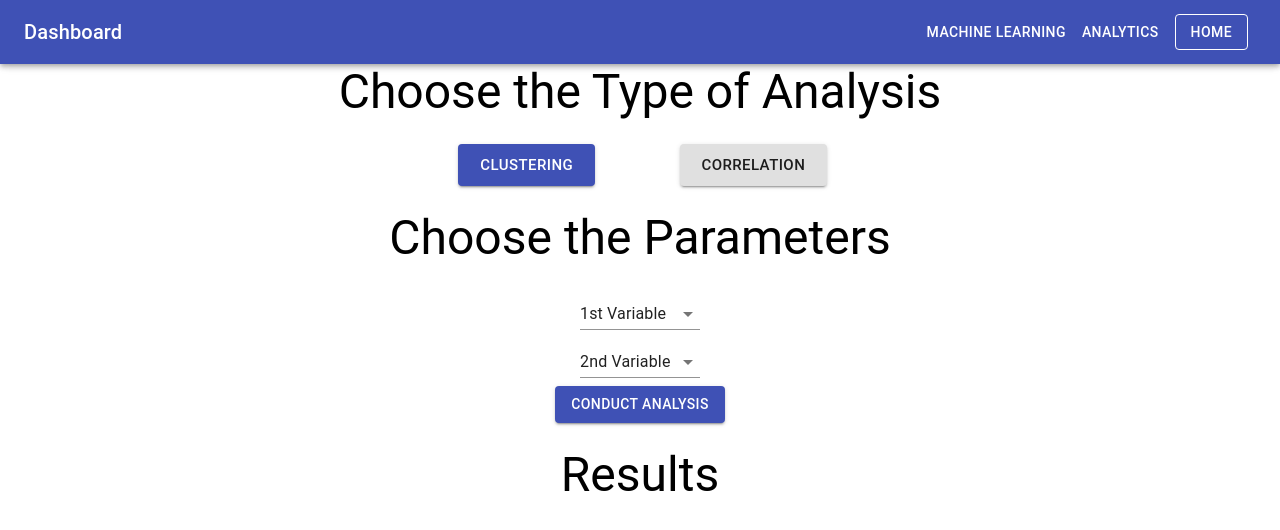
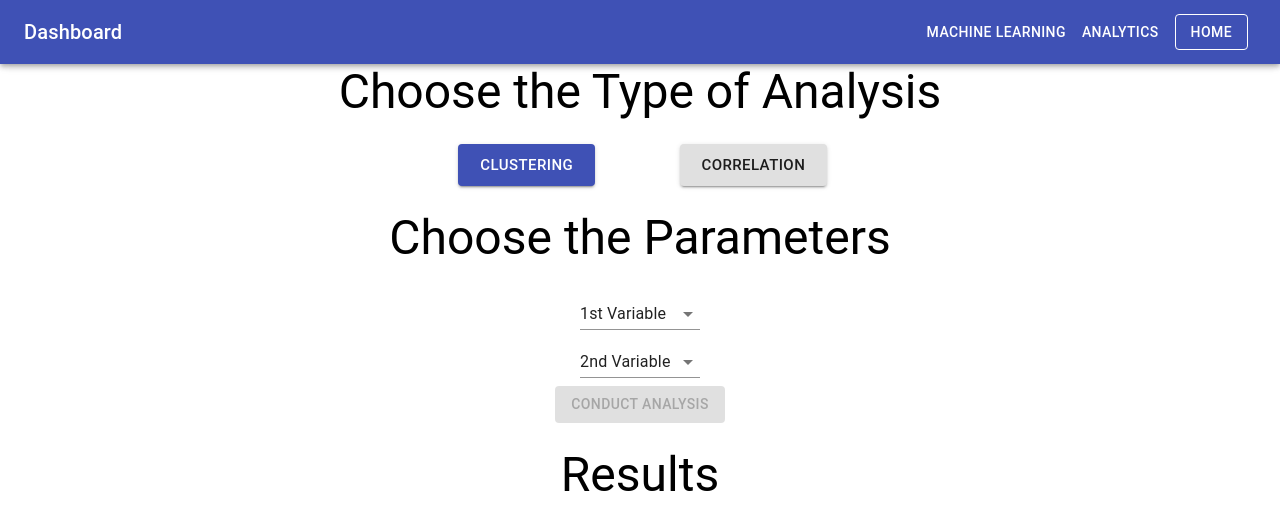
Before and after one commit to sarahchaaaaa/CarexTechAI, a React (Create React App) app: page /Analytics in a window 1280 px wide. Both pictures are taken after a click on the button "CLUSTERING". Shown: the top 530 px of the page. Built offline with nearby package versions, Linux system fonts and the light colour scheme; a web font is replaced by a local one.

Commit message:
Analytics: add framework for data submission

```diff
--- a/src/analytics/parameter/ParameterGrid.js
+++ b/src/analytics/parameter/ParameterGrid.js
@@ -9,6 +9,7 @@ import Select from '@material-ui/core/Select'
 
 import ParameterDropdown from './ParameterDropdown'
 import SubGrid from '../SubGrid'
+import SubmitButton from './SubmitButton'
 import Title from '../Title'
 
 
@@ -48,9 +49,9 @@ const ParameterGrid = (props) => {
               onChange={(event) => props.setParam2(event.target.value)}
               value={props.param2}/>
           </FormControl>
-          <Button color='primary' variant='contained'>
+          <SubmitButton param1={props.param1} param2={props.param2}>
             Conduct Analysis
-          </Button>
+          </SubmitButton>
         </SubGrid>
       </React.Fragment>
   }
--- /dev/null
+++ b/src/analytics/parameter/SubmitButton.js
@@ -0,0 +1,20 @@
+import React, { Component } from 'react'
+import { makeStyles, withStyles } from '@material-ui/core/styles'
+
+import Button from '@material-ui/core/Button'
+
+
+const SubmitButton = (props) => {
+  let disabled = false
+  if( props.param1 === '' || props.param2 === '' ){
+    disabled = true
+  }
+
+  return(
+    <Button variant='contained' color='primary' disabled={disabled}>
+      {props.children}
+    </Button>
+  )
+}
+
+export default SubmitButton
```
